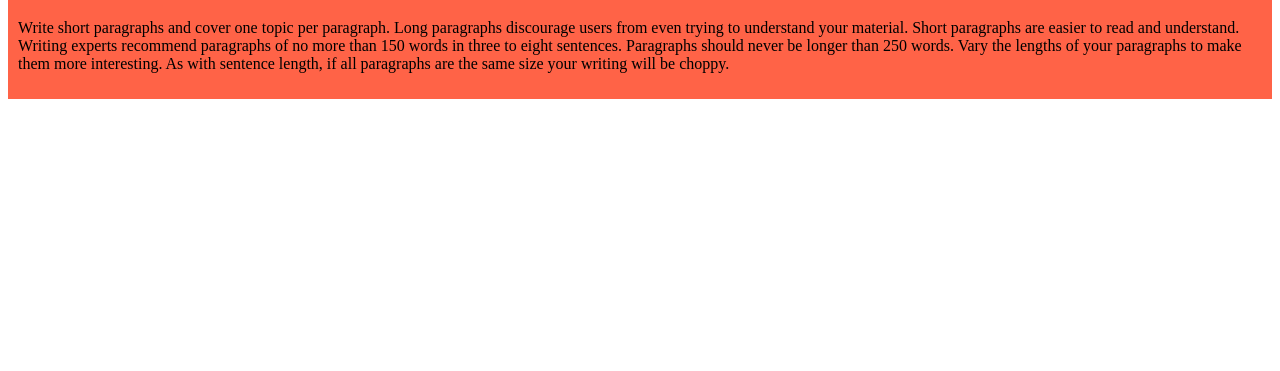
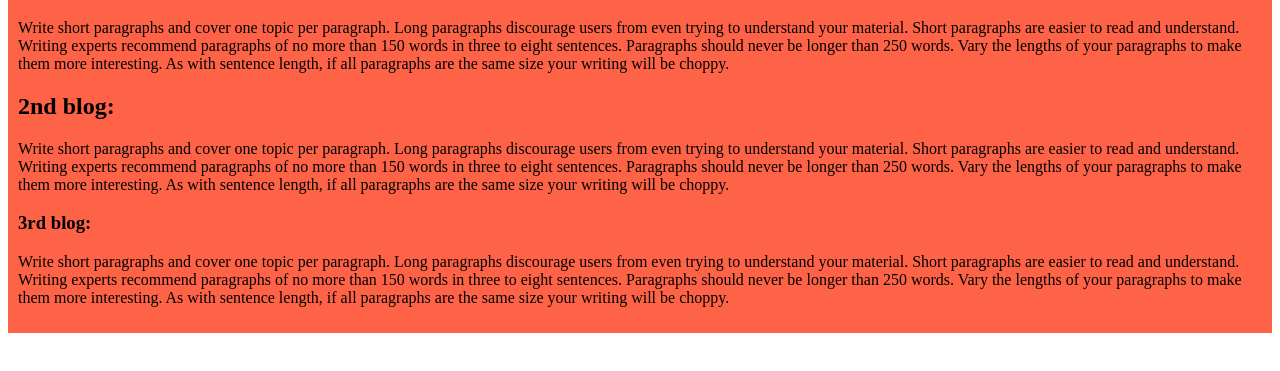
Before and after one commit to Badsha7175/my-first-github-repo, a plain HTML site: page index.html in a window 1280 px wide. Shown: the part 79-450 px from the top of the page. Drawn offline with Linux system fonts and the light colour scheme.

Commit message:
second divchange

```diff
--- a/index.html
+++ b/index.html
@@ -16,6 +16,22 @@
         Paragraphs should never be longer than 250 words. Vary the lengths of your paragraphs to make them more interesting.
         As with sentence length, if all paragraphs are the same size your writing will be choppy.
     </p>
+    <h2>2nd blog:</h2>
+    <p> Write short paragraphs and cover one topic per paragraph.
+        Long paragraphs discourage users from even trying to understand your material.
+        Short paragraphs are easier to read and understand.
+        Writing experts recommend paragraphs of no more than 150 words in three to eight sentences.
+        Paragraphs should never be longer than 250 words. Vary the lengths of your paragraphs to make them more interesting.
+        As with sentence length, if all paragraphs are the same size your writing will be choppy.
+    </p>
+    <h3>3rd blog:</h3>
+    <p> Write short paragraphs and cover one topic per paragraph.
+        Long paragraphs discourage users from even trying to understand your material.
+        Short paragraphs are easier to read and understand.
+        Writing experts recommend paragraphs of no more than 150 words in three to eight sentences.
+        Paragraphs should never be longer than 250 words. Vary the lengths of your paragraphs to make them more interesting.
+        As with sentence length, if all paragraphs are the same size your writing will be choppy.
+    </p>
     </div>
 </body>
 </html>
--- a/style/blog.css
+++ b/style/blog.css
@@ -1,4 +1,5 @@
 div{
     background-color:tomato;
     padding : 10px;
+    margin-bottom: 200px;
 }
```
